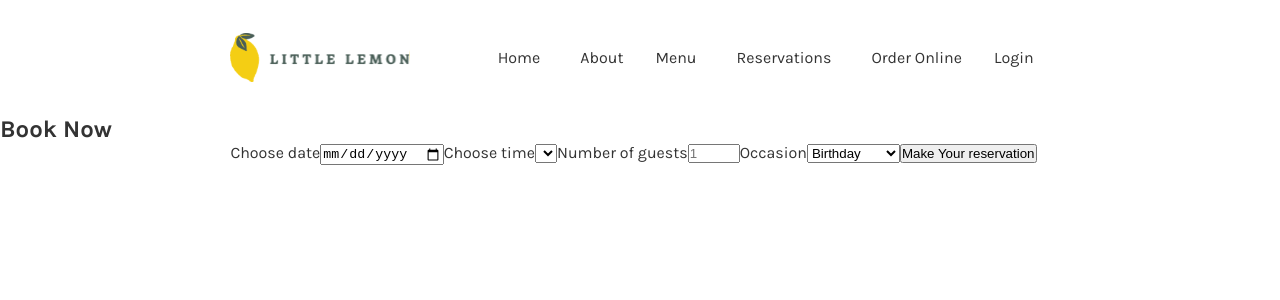
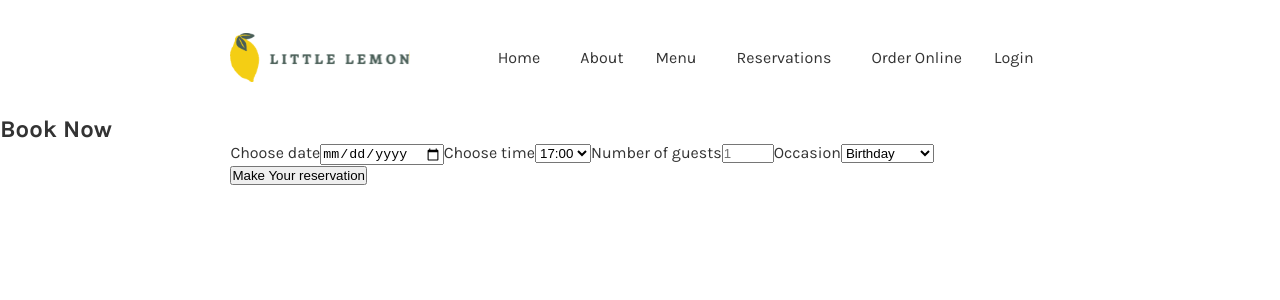
Before and after one commit to t4katona/little-lemon, a React (Create React App) app: page /booking in a window 1280 px wide. Shown: the top 300 px of the page. Built offline with nearby package versions, Linux system fonts and the light colour scheme.

Commit message:
changed state management, created navigation for confirmed bookings

```diff
--- a/src/components/form/BookingForm.jsx
+++ b/src/components/form/BookingForm.jsx
@@ -1,20 +1,11 @@
 import React, { useEffect, useState } from "react";
 import styles from "./bookingForm.module";
 
-export const BookingForm = ({
-  availableTimes,
-  updateTimes,
-  dispatch,
-  submitAPI,
-}) => {
+export const BookingForm = ({ availableTimes, updateTimes, submitForm }) => {
   const [date, setDate] = useState("");
   const [time, setTime] = useState("");
   const [guests, setGuests] = useState("");
   const [occasion, setOccasion] = useState("");
-
-  /*function updateTimes(e) {
-    dispatch({ type: "user_selected_time", newTime: e.target.value });
-  }*/
 
   const handleDateSelection = (e) => {
     setDate(e.target.value);
@@ -23,23 +14,17 @@ export const BookingForm = ({
 
   const handleSubmit = (e) => {
     e.preventDefault();
-    console.log("Form submitted");
     const formData = {
       date: date,
       time: time,
       guests: guests,
       occasion: occasion,
     };
+    submitForm(formData);
+    console.log("Form submitted");
+  };
 
-    console.log(formData);
-    submitAPI(formData)
-      .then((formData) => {
-        console.log("Form submitted successfully:", formData);
-      })
-      .catch((error) => {
-        console.error("Error submitting form:", error);
-      });
-  };
+  useEffect(() => {});
 
   return (
     <>
@@ -56,7 +41,7 @@ export const BookingForm = ({
         <select
           name="res-time"
           id="res-time"
-          value={/*availableTimes.times[0]*/ time}
+          value={time}
           onChange={(e) => setTime(e.target.value)}
         >
           {availableTimes.map((item) => (
--- a/src/mockAPI.js
+++ b/src/mockAPI.js
@@ -1,27 +1,22 @@
 const avaliableTimesMock = {
-  "2024-12-12": ["17:00", "18:00", "19:00", "20:00", "21:00"],
-};
-
-const initializeTimes = {
   user: null,
   predefined: ["17:00", "18:00", "19:00", "20:00", "21:00"],
 };
 
-const testFunc = (date) => {
-  initializeTimes.user = date;
-  return initializeTimes.predefined;
+const createBookingTime = (date) => {
+  avaliableTimesMock.user = date;
+  return avaliableTimesMock.predefined;
 };
 
 const alreadySelectedDates = [];
 const fetchAPI = (date) => {
   return new Promise((resolve, reject) => {
     setTimeout(() => {
-      testFunc(date);
-      let avaliableTimesForSelectedDate = testFunc(date) || [];
+      let avaliableTimesForSelectedDate = createBookingTime(date) || [];
 
       alreadySelectedDates.map((selectedDate) => {
-        if (selectedDate.user == initializeTimes.user) {
-          avaliableTimesForSelectedDate = initializeTimes.predefined.filter(
+        if (selectedDate.user === avaliableTimesMock.user) {
+          avaliableTimesForSelectedDate = avaliableTimesMock.predefined.filter(
             (time) => time !== selectedDate.predefined
           );
         }
@@ -45,4 +40,4 @@ const submitAPI = (formData) => {
   });
 };
 
-export { fetchAPI, submitAPI, initializeTimes };
+export { fetchAPI, submitAPI };
--- a/src/pages/BookingPage.jsx
+++ b/src/pages/BookingPage.jsx
@@ -1,34 +1,51 @@
 import React, { useEffect, useReducer, useState } from "react";
 import { Header } from "../components/header/Header";
 import { BookingForm } from "../components/form/BookingForm";
+import { useNavigate } from "react-router-dom";
 
-import { fetchAPI, submitAPI, initializeTimes } from "../mockAPI";
+import { fetchAPI, submitAPI } from "../mockAPI";
 
-/*const updateTimes = (state, action) => {
+const reducer = (state, action) => {
   switch (action.type) {
-    case "user_selected_time":
-      return { times: [action.newTime] };
+    case "SET_AVAILABLE_TIMES":
+      return action.payload;
     default:
       return state;
   }
-};*/
+};
+
+const initializeTimes = [];
 
 export const BookingPage = () => {
-  //const [avaliableTimes, setAvaliableTimes] = useState("");
+  const [availableTimes, dispatch] = useReducer(reducer, initializeTimes);
+  const navigate = useNavigate();
 
-  //const [state, dispatch] = useReducer(updateTimes, initializeTimes);
-
-  const [availableTimes, setAvailableTimes] = useState([]);
+  const submitForm = (formData) => {
+    console.log(formData);
+    submitAPI(formData)
+      .then((formData) => {
+        console.log("Form submitted successfully:", formData);
+        navigate("/confirmedBooking");
+      })
+      .catch((error) => {
+        console.error("Error submitting form:", error);
+      });
+  };
 
   const updateTimes = (date) => {
     fetchAPI(date)
       .then((times) => {
-        setAvailableTimes(times);
+        dispatch({ type: "SET_AVAILABLE_TIMES", payload: times });
+        return times;
       })
       .catch((error) => {
         console.error("fetchAPI error:", error);
       });
   };
+
+  useEffect(() => {
+    updateTimes();
+  }, []);
 
   return (
     <>
@@ -37,10 +54,9 @@ export const BookingPage = () => {
         <BookingForm
           updateTimes={updateTimes}
           availableTimes={availableTimes}
-          submitAPI={submitAPI}
+          submitForm={submitForm}
         />
       }
-      <h1>{availableTimes}</h1>
     </>
   );
 };
--- a/src/pages/ConfirmedBooking.jsx
+++ b/src/pages/ConfirmedBooking.jsx
@@ -1,5 +1,11 @@
 import React from "react";
+import { Header } from "../components/header/Header";
 
 export const ConfirmedBooking = () => {
-  return <div>ConfirmedBooking</div>;
+  return (
+    <>
+      <Header />
+      <h1>Your booking has been confirmed</h1>
+    </>
+  );
 };
--- a/src/pages/HomePage.jsx
+++ b/src/pages/HomePage.jsx
@@ -6,8 +6,8 @@ import { Footer } from "../components/footer/Footer";
 export const HomePage = () => {
   return (
     <>
-      <Header></Header>
-      <Main></Main>
+      <Header />
+      <Main />
       <Footer />
     </>
   );
```
